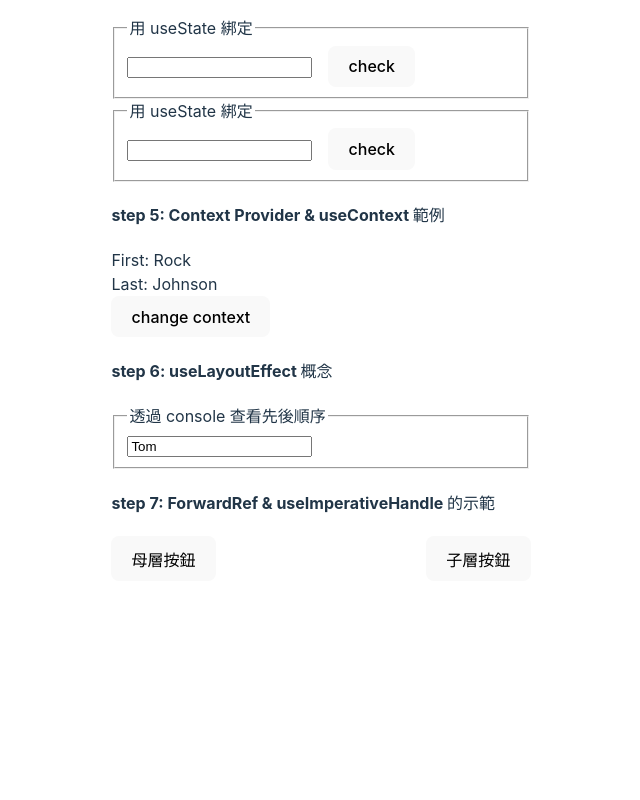
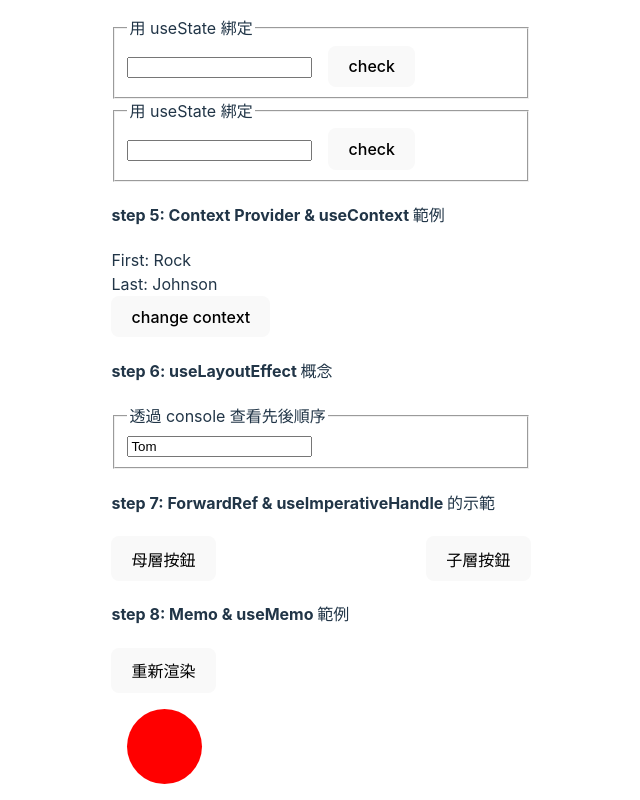
Before and after one commit to Luciano0322/react_course_vite, a React (Vite) app in the folder beginner/: page / in a window 1280 px wide. Shown: the part 839-1639 px from the top of the page, without its empty margins (319-959 px from the left). Before the commit the page ends 1420 px from the top, so only its background shows below. Built offline with nearby package versions, Linux system fonts and the light colour scheme.

Commit message:
lesson 9  memo begin

```diff
--- a/beginner/src/App.tsx
+++ b/beginner/src/App.tsx
@@ -3,6 +3,7 @@ import ContextExample from "./components/ContextExample";
 import Counter from "./components/Counter";
 import FormExample from "./components/FormExample";
 import ImperativeHandleExp from "./components/ImperativeHandleExp";
+import MemoExample from "./components/MemoExample";
 import RefExample from "./components/RefExample";
 import UseEffectExample from "./components/UseEffectExample";
 import UseLayoutEffectExample from "./components/UseLayoutEffectExample";
@@ -23,6 +24,7 @@ function App() {
       <ContextExample />
       <UseLayoutEffectExample />
       <ImperativeHandleExp />
+      <MemoExample />
     </div>
   )
 }
--- /dev/null
+++ b/beginner/src/components/MemoExample.tsx
@@ -0,0 +1,38 @@
+import React, { useState } from 'react'
+
+const Swatch = ({ color }:{ color: string }) => {
+  console.log(`Swatch 渲染 ${color}`);
+
+  return (
+    <div
+      style={{
+        margin: '1rem',
+        width: 75,
+        height: 75,
+        borderRadius: '50%',
+        backgroundColor: color,
+      }}
+    />
+  )
+}
+
+const MemoExample = () => {
+  const [appRenderIdx, setAppRenderIdx] = useState<number>(0)
+  console.log(`Memo 渲染次數 ${appRenderIdx}`);
+
+  return (
+    <div>
+      <h4>step 8: Memo & useMemo 範例</h4>
+      <div className='f-b-c'>
+        <button
+          onClick={() => setAppRenderIdx(appRenderIdx + 1)}
+        >
+          重新渲染
+        </button>
+      </div>
+      <Swatch color='red' />
+    </div>
+  )
+}
+
+export default MemoExample
```
Also changed, not shown: 1 other file (tests, documents, lock files or other folders).
